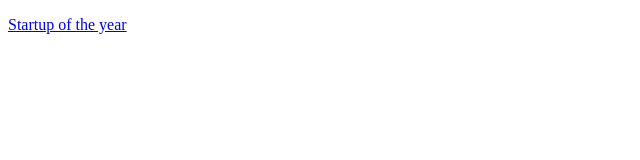
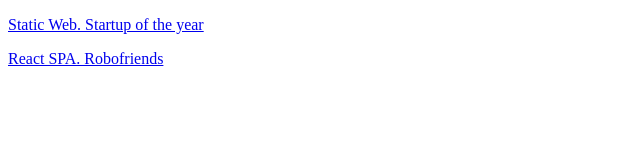
Before and after one commit to YuraMishin/yuramishin.github.io, a plain HTML site: page index.html in a window 1280 px wide. Shown: the whole page, without its empty margins (0-640 px from the left). Drawn offline with Linux system fonts and the light colour scheme.

Commit message:
Added link to Robofriends Project. Closes #3

```diff
--- a/index.html
+++ b/index.html
@@ -6,7 +6,11 @@
 </head>
 <body>
 <p>
-    <a href="https://yuramishin.github.io/startup-of-the-year/">Startup of the year</a>
+    <a href="https://yuramishin.github.io/startup-of-the-year/">Static Web. Startup of
+        the year</a>
+</p>
+<p>
+    <a href="https://yuramishin.github.io/robofriends/">React SPA. Robofriends</a>
 </p>
 </body>
 </html>
```
